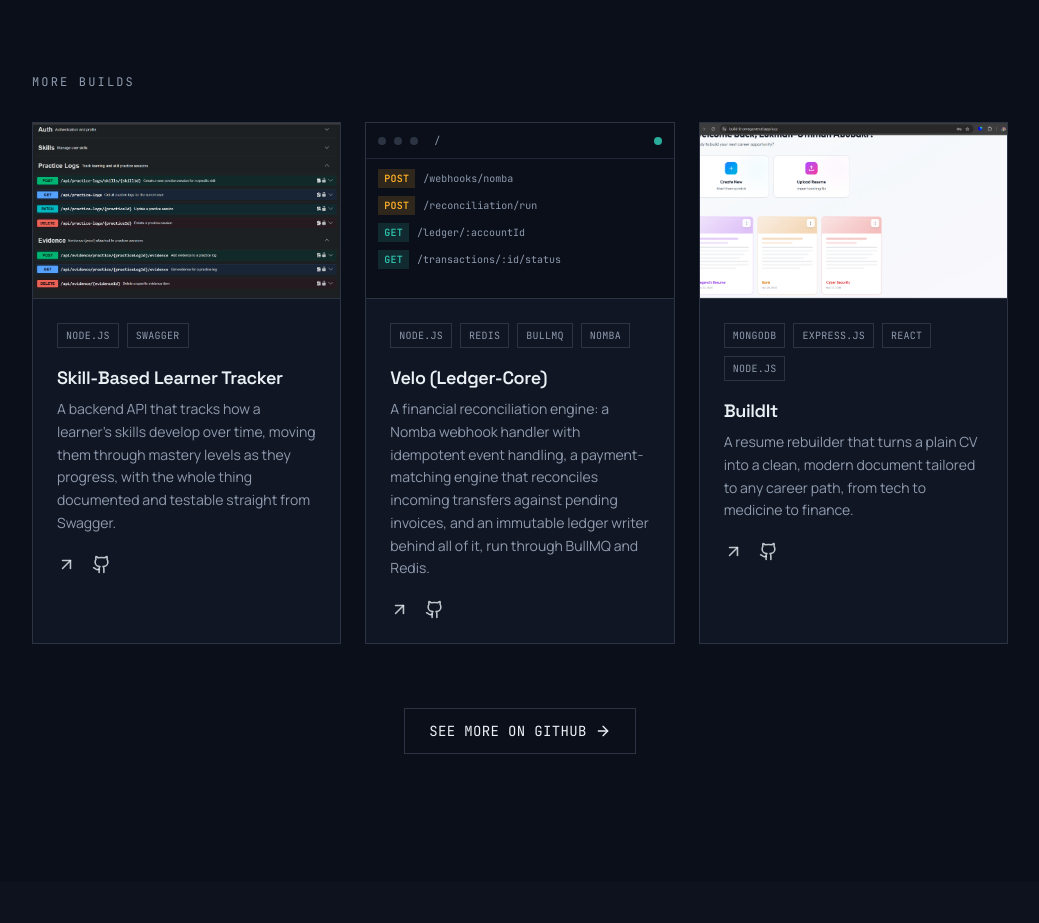
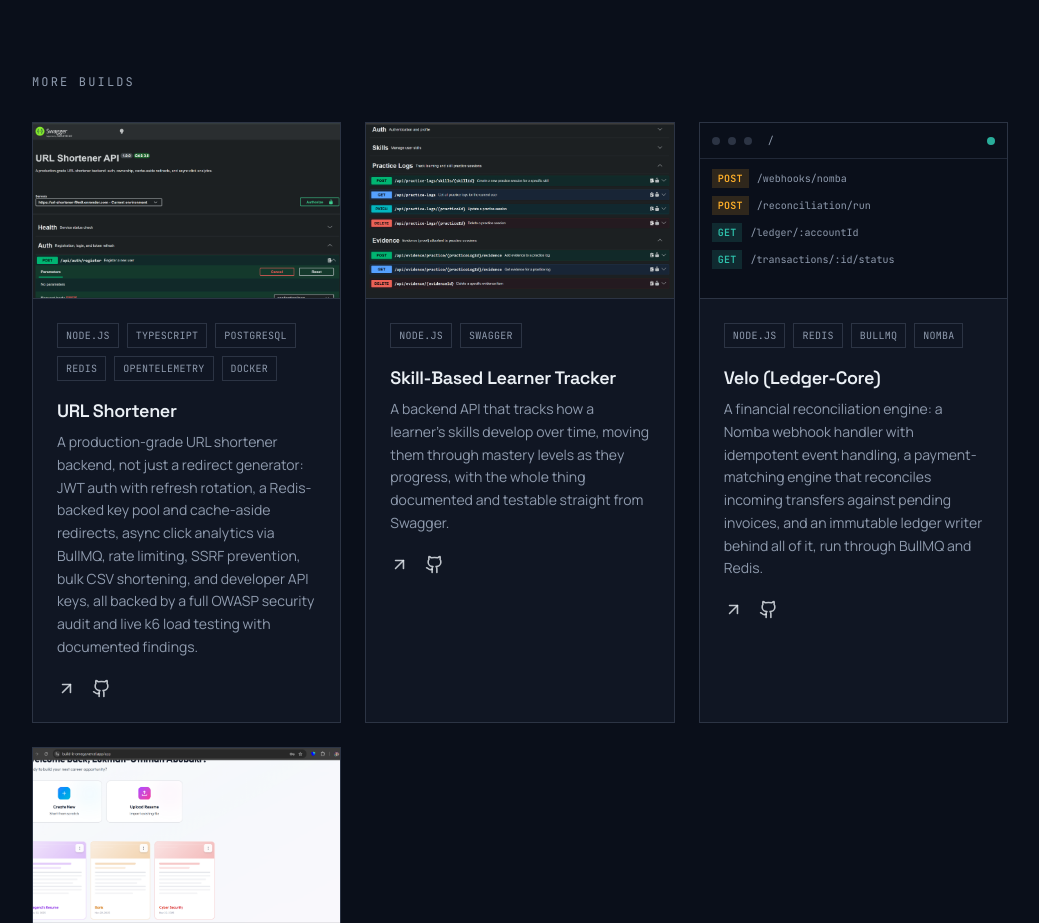
Before and after one commit to lukmanuthmanabubakr/Updated-portfolio, a React (Vite) app: page / in a window 1280 px wide. Shown: the part 4540-5463 px from the top of the page, without its empty margins (120-1159 px from the left). Built offline with nearby package versions, Linux system fonts and the light colour scheme.

Commit message:
Add URL Shortener project slot, reorder cards

```diff
--- a/src/components/ProjectsSection.jsx
+++ b/src/components/ProjectsSection.jsx
@@ -3,6 +3,7 @@ import { cn } from "@/lib/utils";
 import BuildIt from "../../public/BuildIt.png";
 import SkillTracker from "../../public/skill-b-t.png";
 import TTLTours from "../../public/ttl.jpeg";
+import URLShortner from "../../public/url-shortner.png";
 
 const methodStyles = {
   GET: "bg-teal/15 text-teal",
@@ -47,6 +48,16 @@ const SwaggerPreview = ({ label, endpoints }) => (
 const otherProjects = [
   {
     id: 1,
+    title: "URL Shortener",
+    description:
+      "A production-grade URL shortener backend, not just a redirect generator: JWT auth with refresh rotation, a Redis-backed key pool and cache-aside redirects, async click analytics via BullMQ, rate limiting, SSRF prevention, bulk CSV shortening, and developer API keys, all backed by a full OWASP security audit and live k6 load testing with documented findings.",
+    image: URLShortner,
+    tags: ["Node.js", "TypeScript", "PostgreSQL", "Redis", "OpenTelemetry", "Docker"],
+    demoUrl: "https://url-shortener-f9m9.onrender.com/api-docs",
+    githubUrl: "https://github.com/lukmanuthmanabubakr/url-shortener",
+  },
+  {
+    id: 2,
     title: "Skill-Based Learner Tracker",
     description:
       "A backend API that tracks how a learner's skills develop over time, moving them through mastery levels as they progress, with the whole thing documented and testable straight from Swagger.",
@@ -56,7 +67,7 @@ const otherProjects = [
     githubUrl: "https://github.com/lukmanuthmanabubakr/Skill-Based-Learner-Tracker",
   },
   {
-    id: 2,
+    id: 3,
     title: "Velo (Ledger-Core)",
     description:
       "A financial reconciliation engine: a Nomba webhook handler with idempotent event handling, a payment-matching engine that reconciles incoming transfers against pending invoices, and an immutable ledger writer behind all of it, run through BullMQ and Redis.",
@@ -71,7 +82,7 @@ const otherProjects = [
     githubUrl: "https://github.com/Ledger-OS-Infra",
   },
   {
-    id: 3,
+    id: 4,
     title: "BuildIt",
     description:
       "A resume rebuilder that turns a plain CV into a clean, modern document tailored to any career path, from tech to medicine to finance.",
```
Also changed, not shown: public/url-shortner.png (added).
